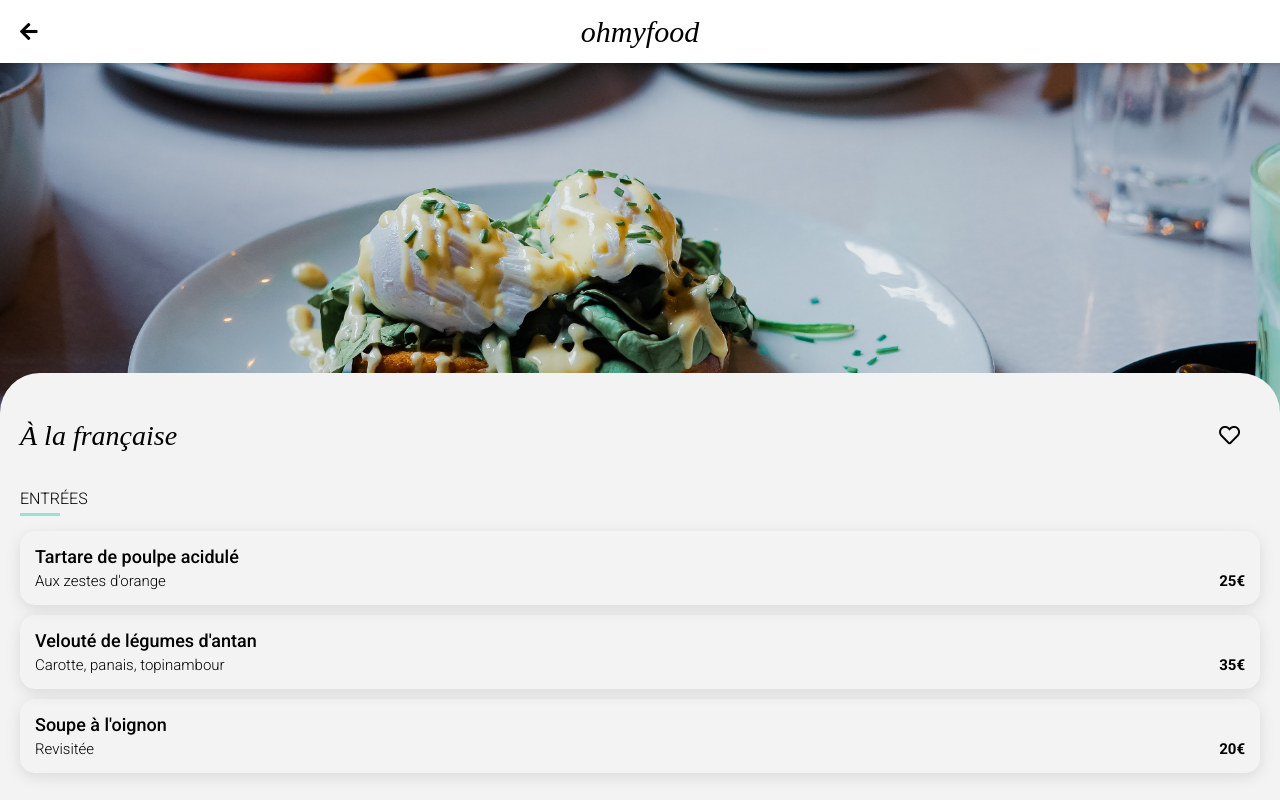
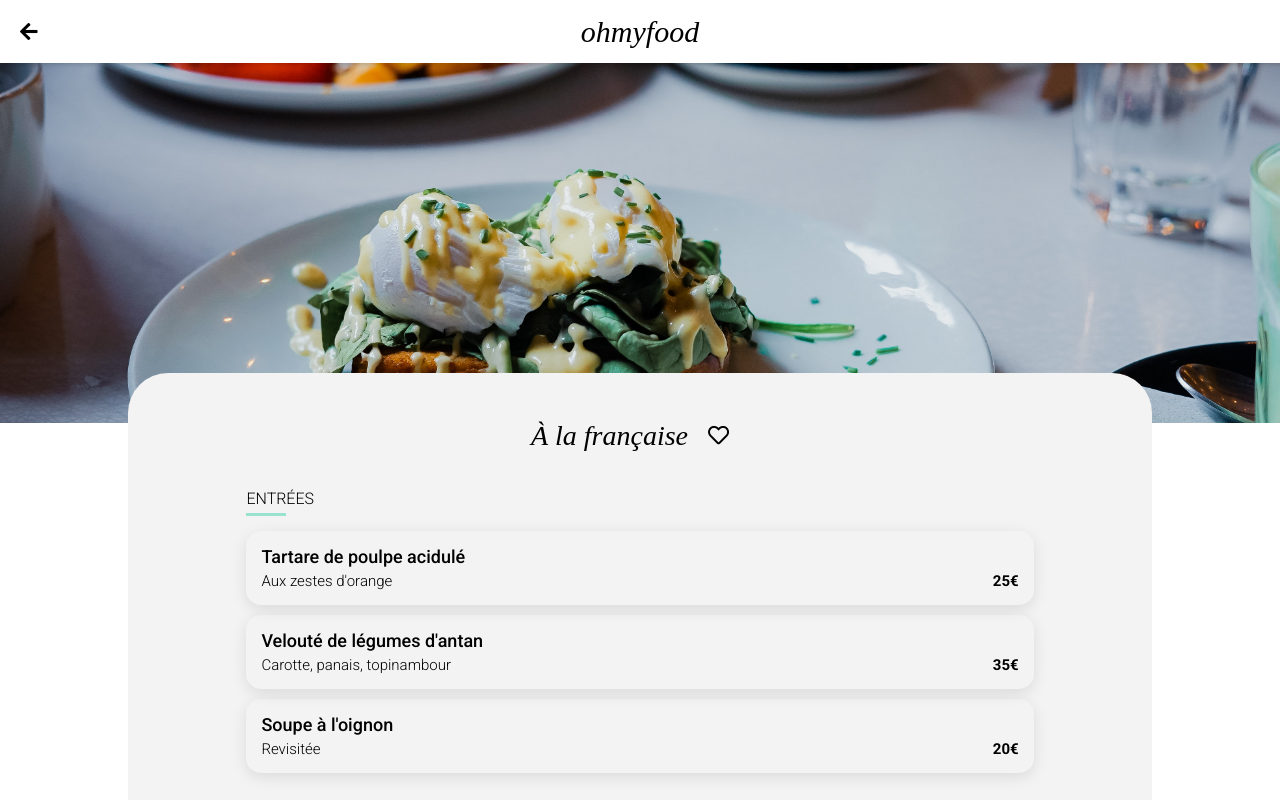
Before and after one commit to hamzakabbaj/OhMyFood, a plain HTML site: page restaurants/a-la-française.html in a window 1280 px wide. Shown: the top 800 px of the page. Drawn offline with Linux system fonts and the light colour scheme; a web font is replaced by a local one.

Commit message:
Enhance restaurant styles by adding responsive design elements and adjusting layout properties. Center align items in the main section, update padding and width for banners and content titles, and ensure consistent spacing across menu sections for improved visual presentation.

```diff
--- a/assets/css/restaurant.scss
+++ b/assets/css/restaurant.scss
@@ -26,9 +26,10 @@
 .main {
   display: flex;
   flex-direction: column;
-
+  align-items: center;
   &__banner {
     padding: 0px;
+    width: 100%;
     & img {
       object-fit: cover;
       width: 100%;
@@ -41,13 +42,26 @@
     position: relative;
     top: -50px;
     border-radius: 40px 40px 0px 0px;
-    padding: 30px 20px 40px 20px;
+    padding: 30px 0px 40px 0px;
+    width: 100%;
+
+    @media (min-width: 768px) {
+      width: 80%;
+      align-items: center;
+      justify-content: center;
+    }
 
     &__title {
       display: flex;
       justify-content: space-between;
       align-items: center;
       position: relative;
+      padding: 0px 20px;
+
+      @media (min-width: 768px) {
+        justify-content: center;
+        gap: 20px;
+      }
 
       & h1 {
         @include logo-text;
@@ -65,6 +79,7 @@
       display: flex;
       flex-direction: column;
       gap: 20px;
+      padding: 0px 20px;
 
       &__section {
         display: flex;
@@ -78,6 +93,10 @@
           font-family: Roboto;
           font-weight: 300;
           text-transform: uppercase;
+
+          @media (min-width: 768px) {
+            margin: 0px 10%;
+          }
         }
 
         &__separator {
@@ -85,6 +104,10 @@
           height: 3px;
           background-color: $color-mint;
           margin: 5px 0px 15px 0px;
+
+          @media (min-width: 768px) {
+            margin: 5px 10% 15px 10%;
+          }
         }
 
         &__items {
@@ -99,6 +122,10 @@
             box-shadow: 0px 4px 15px 0px #0000001a;
             border-radius: 15px;
             padding: 15px;
+
+            @media (min-width: 768px) {
+              margin: 0px 10%;
+            }
 
             &__title {
               margin: 0px;
```
Also changed, not shown: assets/css/restaurant.css.
